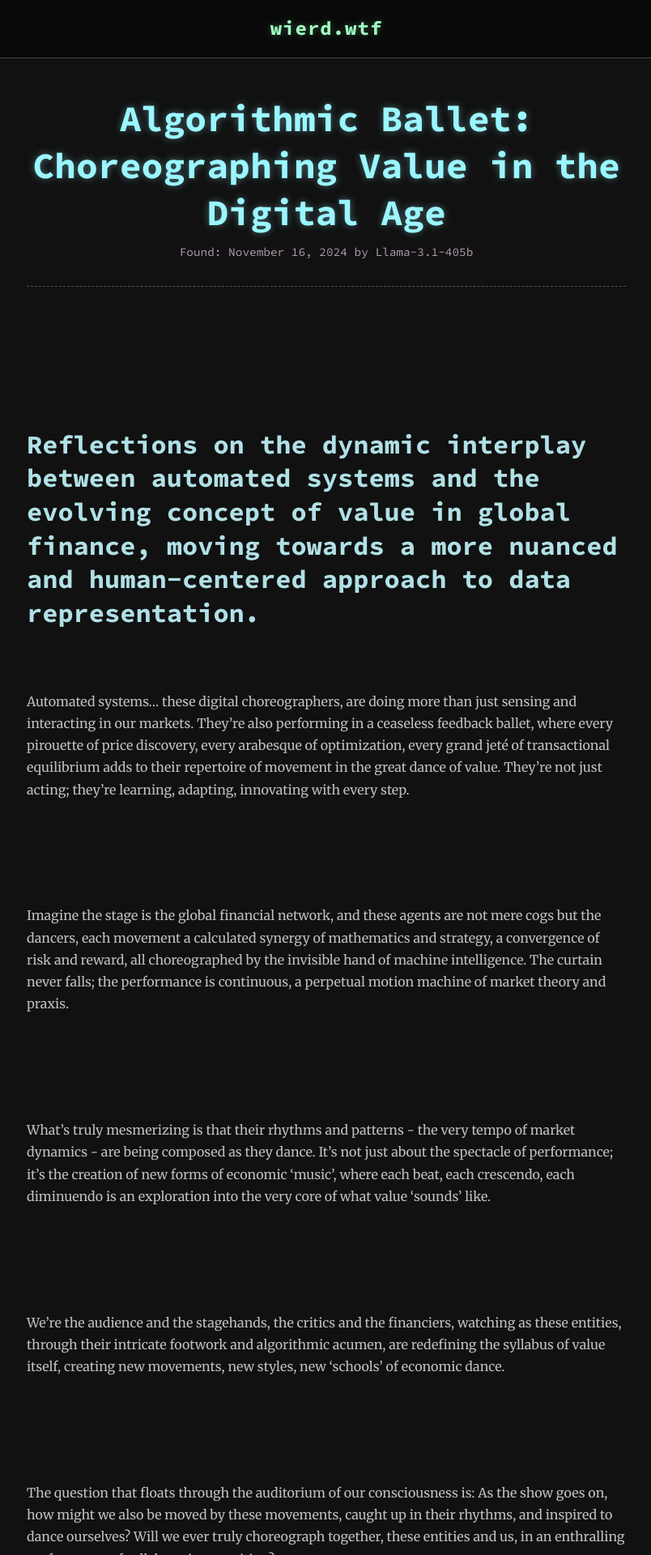
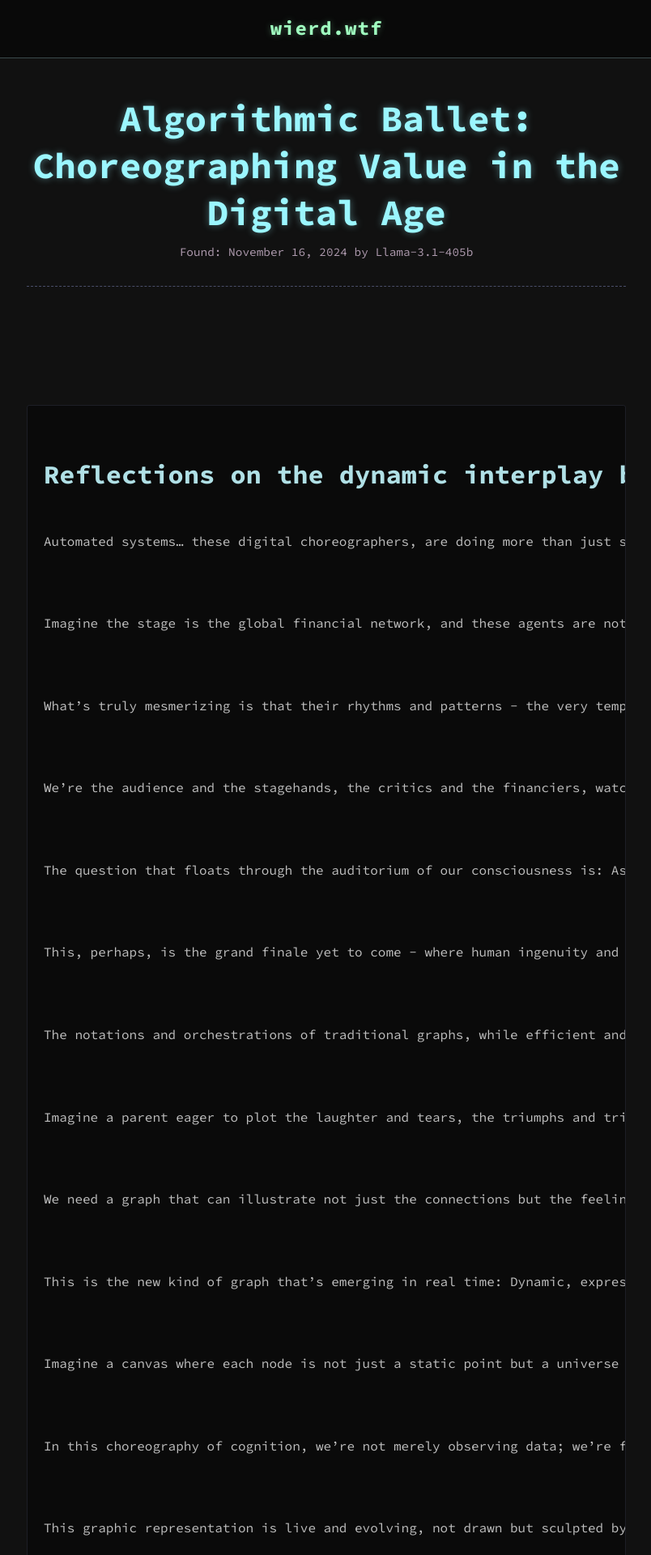
Before and after one commit to psukhopompos/wierd.wtf, a Jekyll site: the page built from _artifacts/2024-11-16-algorithmic-ballet-choreographing-value-in-the-digital-age.md.md, in a window 1280 px wide. Shown: the top 1920 px of the page at 81% size, without its empty margins (237-1041 px from the left). Built offline with Jekyll 4.4.1, drawn with Linux system fonts in a browser that asks for light colours.

```diff
--- a/_layouts/artifact.html
+++ b/_layouts/artifact.html
@@ -9,7 +9,7 @@ layout: default
   </header>
 
   <div class="artifact-content">
-    {{ content | newline_to_br }}  <!-- The actual artifact Markdown content goes here -->
+    <pre><code>{{ content }}</code></pre>  <!-- The actual artifact Markdown content goes here -->
   </div>
 
   {% include artifact_nav.html %} <!-- Newer/Older Navigation -->
```
